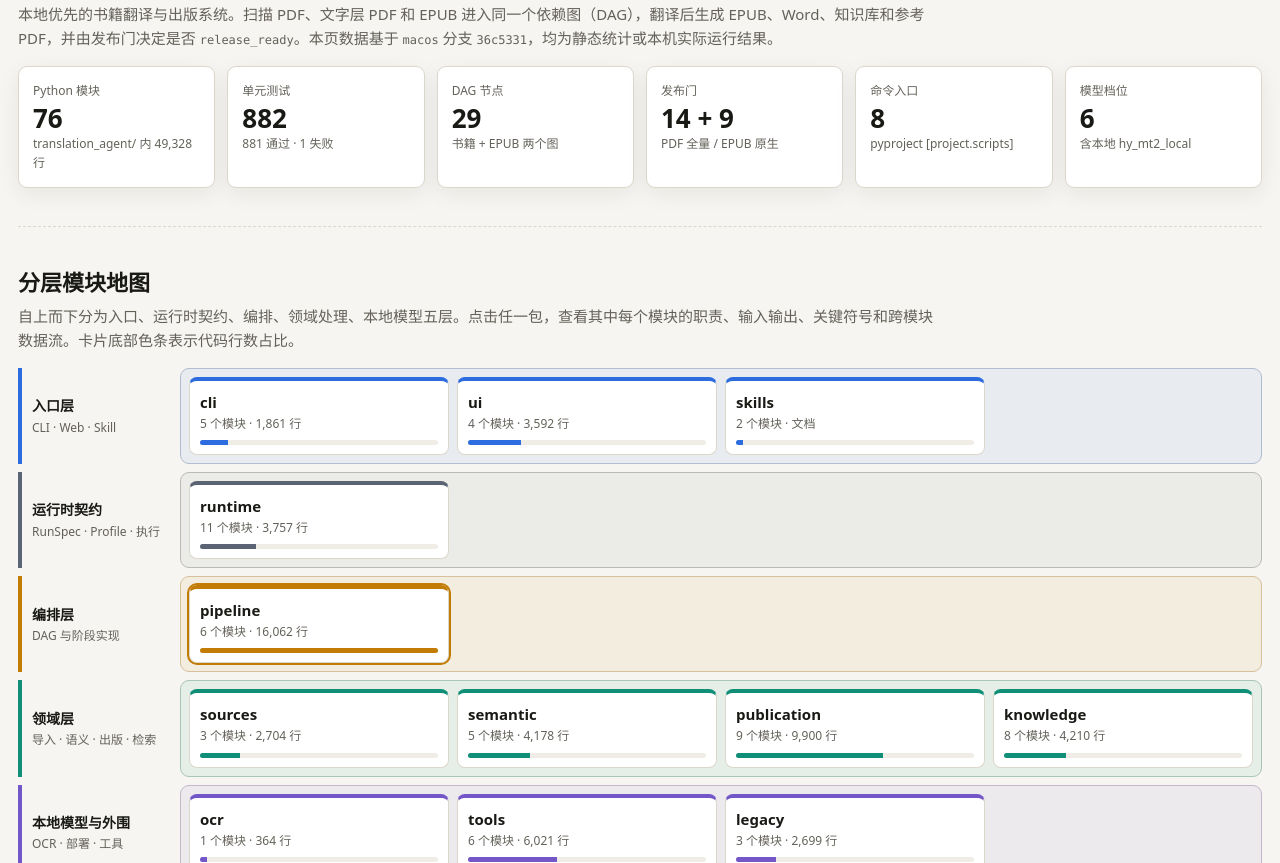
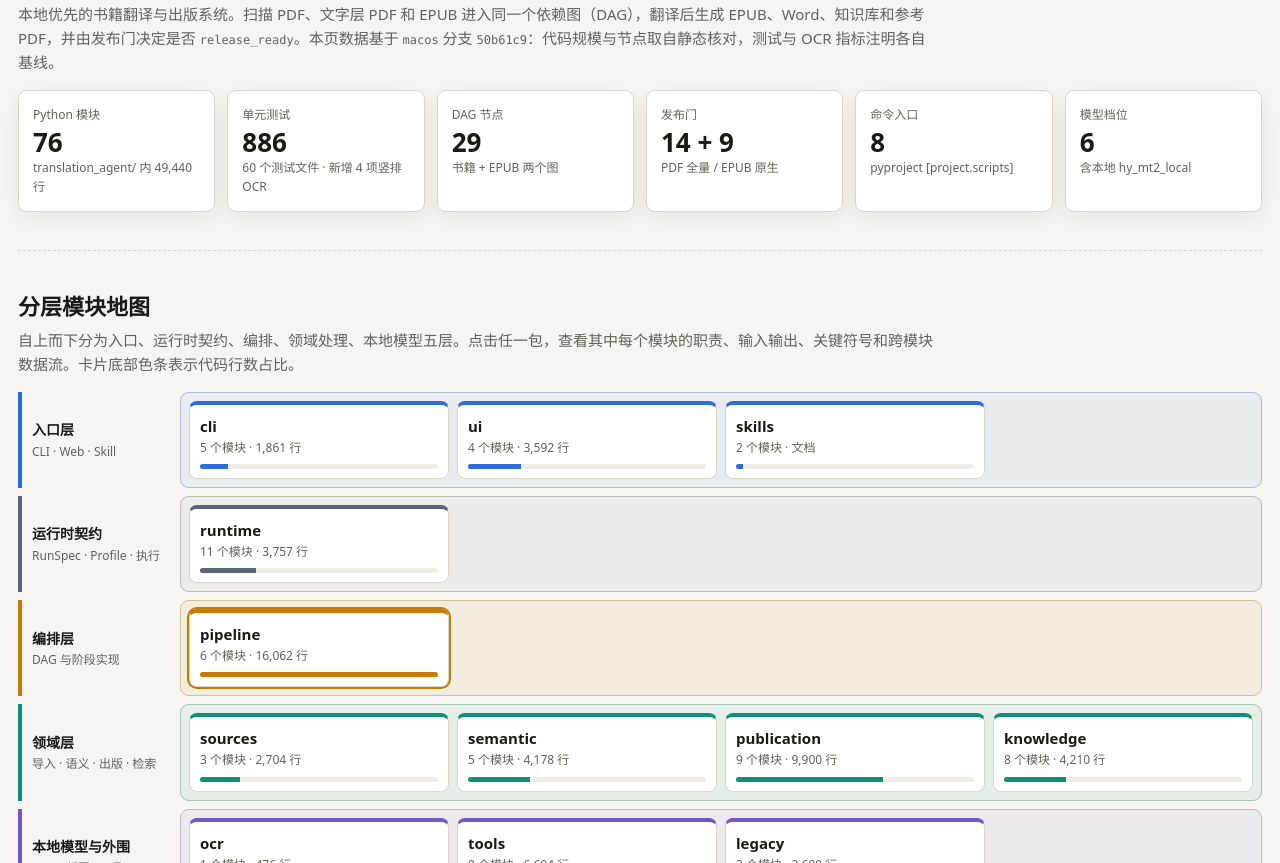
Before and after one commit to 693623649-border/translation-agent, a plain HTML site: page docs/project-overview.html in a window 1280 px wide. Shown: the part 169-1032 px from the top of the page. Drawn offline with Linux system fonts and the light colour scheme.

Commit message:
docs: refresh overview for updated OCR and translation nodes

```diff
--- a/docs/project-overview.html
+++ b/docs/project-overview.html
@@ -85,7 +85,7 @@ svg text{fill:var(--ink);font-family:system-ui,"PingFang SC",sans-serif}
 <!-- 模块 1：概览。数据来自 git ls-files 行数统计、unittest 运行和 selfcheck_pipeline_nodes.py -->
 <section id="overview">
 <h1>模块化工程总览：从来源文件到可签发成品</h1>
-<p class="sub">本地优先的书籍翻译与出版系统。扫描 PDF、文字层 PDF 和 EPUB 进入同一个依赖图（DAG），翻译后生成 EPUB、Word、知识库和参考 PDF，并由发布门决定是否 <code>release_ready</code>。本页数据基于 <code>macos</code> 分支 <code>36c5331</code>，均为静态统计或本机实际运行结果。</p>
+<p class="sub">本地优先的书籍翻译与出版系统。扫描 PDF、文字层 PDF 和 EPUB 进入同一个依赖图（DAG），翻译后生成 EPUB、Word、知识库和参考 PDF，并由发布门决定是否 <code>release_ready</code>。本页数据基于 <code>macos</code> 分支 <code>50b61c9</code>：代码规模与节点取自静态核对，测试与 OCR 指标注明各自基线。</p>
 <div class="grid g6" id="stats"></div>
 </section>
 
@@ -140,29 +140,29 @@ svg text{fill:var(--ink);font-family:system-ui,"PingFang SC",sans-serif}
 <div class="grid g3" style="margin-top:14px" id="profiles"></div>
 </section>
 
-<!-- 模块 7：近期变更时间线（c4733cc..36c5331） -->
+<!-- 模块 7：近期变更时间线（c4733cc..50b61c9） -->
 <section id="changes">
-<h2>近期变更（c4733cc → 36c5331）</h2>
-<p class="sub">上一版总览之后合入 macos 的工作：本地翻译档位、生命周期修复和三项性能修复。</p>
+<h2>近期变更（c4733cc → 50b61c9）</h2>
+<p class="sub">上一版总览之后合入 macos 的工作：本地翻译档位、生命周期修复、三项性能修复，以及竖排 OCR 阅读顺序和 OCR 工具链。</p>
 <div class="grid g2"><div class="tl" id="timeline"></div><div class="card"><h3>性能修复的实测效果</h3><div class="bars" id="perf" style="margin-top:10px"></div><p class="note">数据来自对应提交的回归测试和说明，比较的是调用或导入次数，不是墙钟耗时。</p></div></div>
 </section>
 
 <!-- 模块 8：规模、测试与当前风险 -->
 <section id="health">
 <h2>代码规模、测试与当前风险</h2>
-<p class="sub">左边是各包的代码行数，右边是测试最多的文件。测试为本机 <code>.venv</code> 下执行 <code>python -m unittest discover -s tests</code> 的结果。</p>
+<p class="sub">左边是各包的代码行数，右边是测试最多的文件。用例总数为 HEAD 静态计数；页面保留 2026-11-09 的全量基线，新增 4 项竖排 OCR 用例已单独验证。</p>
 <div class="grid g2"><div class="card"><h3>包代码行数</h3><div class="bars" id="sizeBars" style="margin-top:10px"></div></div><div class="card"><h3>测试分布（def test_ 数量）</h3><div class="bars" id="testBars" style="margin-top:10px"></div></div></div>
 <div class="grid g2" style="margin-top:12px" id="risks"></div>
 </section>
 
-<p class="footer">数据来源：<code>git ls-files</code> 行数统计；<code>ast</code> 解析内部 import；<code>tools/selfcheck_pipeline_nodes.py --json</code> 输出的节点计划；<code>CHECK_IDS</code> 常量；<code>git log c4733cc^..36c5331</code>；2026-11-09 本机 unittest 运行。样书 OCR 指标来自一次 20 页竖排扫描样书实测，不外推到其他版式。</p>
+<p class="footer">数据来源：<code>git ls-files</code> 行数统计；<code>ast</code> 解析内部 import；<code>tools/selfcheck_pipeline_nodes.py --json</code> 输出的节点计划；<code>CHECK_IDS</code> 常量；<code>git log c4733cc^..50b61c9</code>；测试总数为 HEAD 静态计数，新增 OCR 用例已单独运行。样书 OCR 指标来自一次 20 页竖排扫描样书实测，测量早于 8cb3bd8 的竖排排序更新，不外推到其他版式或更新后的效果。</p>
 </main>
 
 <script>
 /* ===== 数据层：页面上的所有数字和名称都集中在 DATA，渲染函数只负责把数据画出来 ===== */
 const C={entry:"#2d6cdf",runtime:"#5b6475",orch:"#c27c05",domain:"#0f8f78",model:"#7357c8",red:"#c4473a",violet:"#7357c8"};
 const DATA={
-stats:[["Python 模块","76","translation_agent/ 内 49,328 行"],["单元测试","882","881 通过 · 1 失败"],["DAG 节点","29","书籍 + EPUB 两个图"],["发布门","14 + 9","PDF 全量 / EPUB 原生"],["命令入口","8","pyproject [project.scripts]"],["模型档位","6","含本地 hy_mt2_local"]],
+stats:[["Python 模块","76","translation_agent/ 内 49,440 行"],["单元测试","886","60 个测试文件 · 新增 4 项竖排 OCR"],["DAG 节点","29","书籍 + EPUB 两个图"],["发布门","14 + 9","PDF 全量 / EPUB 原生"],["命令入口","8","pyproject [project.scripts]"],["模型档位","6","含本地 hy_mt2_local"]],
 
 /* 分层：每层若干包，pkg 对应 PKGS 中的键 */
 layers:[
@@ -245,17 +245,20 @@ knowledge:{lines:4210,sum:"单书 RAG 检索（词法 + 向量混合、重排、
  ["knowledge/kb_translation.py","知识库语料中文标准化与分块翻译","原始分块、模型凭据","中文分块、.translation.json 审计","ensure_chinese_rows,DeepSeekTranslator"],
  ["knowledge/knowledge_base_audit.py","知识库结构与章节完整性审计","knowledge_base.jsonl、章节元数据","Issue 列表与覆盖率","audit_knowledge_base,audit_rows"]],
  flows:["RagKnowledgeBase.retrieve → rag_apparatus：对目录、索引等结构性分块降权","RagKnowledgeBase.retrieve → OpenAICompatibleReranker.rerank：混合召回后做模型精排","global_knowledge_base._ingest_workspace：比较工作区指纹，只重建变化的书，失败保留旧库"]},
-ocr:{lines:364,sum:"离线 PP-OCRv5 CPU 原生 OCR，与本地翻译模型共享同一把租约锁。",mods:[
- ["ocr/paddle_native.py","离线 CPU 原生 OCR 后端","页面图片、NativeOptions、本地模型目录","按阅读方向排序的文本、native-cpu/<variant> 模型身份","PaddleNativeOCR,NativeOptions,model_identity,ordered_text"]],
- flows:["ocr_image：先解码页面图片，再获取引擎；坏图在加载模型和占租约前失败（19b9d48）","引擎释放 → 清理异常回溯帧 → 释放租约，避免异常对象钉住模型（e488251）"]},
-tools:{lines:6021,sum:"外围工具与部署：PaddleOCR 容器、单书体例修复、产物注册、DAG 结构自检。",mods:[
+ocr:{lines:476,sum:"离线 PP-OCRv5 CPU 原生 OCR：竖排按段分组，段间自上而下、段内从右到左，过滤版心页框并对傍点加宽列重识别；与本地翻译模型共享租约锁。",mods:[
+ ["ocr/paddle_native.py","离线 CPU 原生 OCR 后端（竖排阅读顺序 + 傍点重识别）","页面图片、NativeOptions、本地模型目录","按阅读方向排序的文本、native-cpu/<variant> 模型身份","PaddleNativeOCR,NativeOptions,model_identity,ordered_text,_column_width,_vertical_tiers,_tier_index"]],
+ flows:["ocr_image：先解码页面图片，再获取引擎；坏图在加载模型和占租约前失败（19b9d48）","竖排排序：按文字高度加权估计正文列宽，识别多段版面；段间自上而下、同段内从右到左，跨段标题按首个重叠段排序；删除首段上方两列宽内、宽大于高的扁平页框行，保留标题与图注（8cb3bd8）","傍点重识别：对宽于 1.25 倍列宽、高过 3 倍列宽的行，只重识别左侧正文列；仅当分数提高且字符数不低于原识别 80% 时替换（8cb3bd8）","缓存身份：原生 OCR 的 model_identity 版本升到 2，阅读方向、渲染参数和权重哈希都进入身份，旧竖排检查点不再命中（8cb3bd8）","引擎释放 → 清理异常回溯帧 → 释放租约，避免异常对象钉住模型（e488251）"]},
+tools:{lines:6694,sum:"外围工具与部署：Magpie 视觉 OCR、OCR 质量抽样、单书体例修复、产物注册、DAG 结构自检。",mods:[
  ["tools/selfcheck_pipeline_nodes.py","不跑模型的 DAG 结构自检","prepare_*_graph、recipes/*.toml、假 PDF / EPUB","节点 requires / provides 计划、问题清单","_check_graph,_check_book_variants"],
  ["tools/outputs_registry.py","汇总 outputs 版本注册表","outputs/* 的 manifest、报告","outputs/MANIFEST.json 与 .md","_book_entry,_report_status"],
  ["tools/audit_output_quality.py","扫描章节 / 页 / 知识库的截断与顺序缺陷","outputs/<book>/","缺陷计数与热点清单","audit_book,audit_pages_dir"],
+ ["tools/magpie_ocr.py","Magpie 视觉 OCR 独立驱动","PDF、页范围、Magpie PC 凭据","PageRecord 检查点、ocr_manifest.json、审计页图","transcribe_once,PageRecord,POST /v1/chat/completions"],
+ ["tools/select_ocr_samples.py","固定种子分层抽取 OCR 质量样本","pages/、候选页字符阈值、样本数","ocr_sample_pages.json、450 DPI 校对切片","PageStore,random.Random,buckets"],
  ["tools/local_paddleocr_import.py","本地 PaddleOCR 后端：渲染、分片 OCR、导入","源 PDF、页范围、shard 参数","PageRecord 检查点","_render_pages,_run_ocr"],
+ ["tools/books/clean_karatani_page_frames.py","单书：剥离印刷页码与章题跑眉","柄谷行人 PageRecord","改写后的 pages，需重编译并刷新语义审计","_is_frame_title_line,_is_pure_folio_line"],
  ["tools/books/*","单书体例模板：尾注转换、目录修复、知识库与 DOCX","各书 outputs 工作目录","章节、toc.json、knowledge_base.jsonl","transform,build_rows,publish_work"],
  ["deploy/paddleocr/*","GPU / CPU OCR 容器、权重下载、基准","models.manifest.json、io 目录","page_NNNN.json、基准 JSON","batch_ocr,bench_ocr,download_models"]],
- flows:["book_pipeline → local_paddleocr_import → deploy/paddleocr/batch_ocr：页图与分片参数进入容器，结果由 import_existing_ocr 写回 PageRecord","tools/books/endnote_*.py → publication_verifier：重写章节并刷新语义审计，供 semantics.integrity 校验"]},
+ flows:["book_pipeline → local_paddleocr_import → deploy/paddleocr/batch_ocr：页图与分片参数进入容器，结果由 import_existing_ocr 写回 PageRecord","tools/magpie_ocr.py → PageRecord：视觉转写先写入 pages；运行 core.pages.ocr 时用 --ocr-cache-model magpie/group/cheap-first/vision-v1 绑定该身份，逐页检查点即可复用（50b61c9）","tools/select_ocr_samples.py → work/.../ocr_sample_pages.json：固定种子分层抽样并渲染 450 DPI 校对图；人工按图转写 audit/ocr-quality-samples.json 后供 ocr.quality 门使用","tools/books/clean_karatani_page_frames.py → compile：只删完整跑眉与纯数字页码行，正文中的章题引用保留；改页后需重新翻译并刷新语义审计","tools/books/endnote_*.py → publication_verifier：重写章节并刷新语义审计，供 semantics.integrity 校验"]},
 legacy:{lines:2699,sum:"旧版逐页 CLI 与维护脚本，检查点可被新管线兼容导入。",mods:[
  ["legacy/pdf_text_agent.py","旧版逐页 OCR / 翻译 / 总结 CLI","PDF / 图片、Provider Profile","_checkpoints/page_XXXX.json、summary.docx","LLMAgent,process_pdf"],
  ["maintenance/regenerate_reviewed_chapters.py","从连续页文本重建整章审定稿","pages、toc.json","reviewed_chapters/<id>.md、audit.json","reconstruct_chapter,translate_unit"],
@@ -317,6 +320,11 @@ nodeModel:{
  "core.toc.resolve":["LLM","GlmClient.chat_json → extract_toc，使用 toc_profile（示例 glm_toc / glm-5.2）。传入 --toc-json 人工目录时不调用模型；toc_source=outline 时换成 core.toc.from_outline，直接读 PDF 书签，不调用模型"],
  "core.semantic.translate":["LLM","RunExecutionService._prepare_epub_graph 构造请求函数：build_openai_chat_request｜LocalSemanticRequest → translate_units 分批调用"],
  "core.publish.knowledge_base":["嵌入","仅在 --rag-embed 时调用 maybe_build_zhipu_embedding_index → ZhipuEmbeddingProvider；失败只延后向量索引，不阻断出版"]},
+/* 节点内的关键行为：缓存、排序和重试策略不塞进“模型客户端”链 */
+nodeNotes:{
+ "core.pages.ocr":"native 竖排：列宽按文字高度加权估计；多段版面段间自上而下、段内从右到左；首段上方两列宽内、宽大于高的扁平框按印刷页码 / 跑眉删除，标题与图注保留。傍点加宽行只重识别左侧正文列。原生 OCR 的 model_identity version=2，旧竖排检查点不再命中。图外的 tools/magpie_ocr.py 也可预写 PageRecord；用 --ocr-cache-model magpie/group/cheap-first/vision-v1 绑定后，本节点直接续跑。",
+ "core.pages.translate":"节点本身不缓存，但页级 translation overlay 按模型身份、提示词版本和目标语言判断是否新鲜；本地档位用 hy-mt 提示词，远端档位用 book 提示词，换模型只重译受影响页。",
+ "core.semantic.translate":"EPUB 语义翻译按批次缓存，缓存键含模型、提示词、思考档与温度；translation_mode=run 调模型，apply 只导入外部译文。本地档位经 LocalSemanticRequest 复用托管 llama-server。"},
 dagColors:{source:"#2d6cdf",page:"#0f8f78",translate:"#7357c8",struct:"#c27c05",semantic:"#5b6475",publish:"#0f8f78",verify:"#c4473a"},
 dagNames:{source:"来源绑定",page:"逐页处理",translate:"翻译（可选）",struct:"结构与复核",semantic:"语义重建",publish:"出版",verify:"验收"},
 
@@ -331,7 +339,7 @@ clients:{
   [2,"paddle","PaddleNativeOCR"],[2,"vision","CodingPlanVisionOCR"],[2,"tess","TesseractOCR"],[2,"plocal","paddleocr-local 批量导入"],[2,"glm","GlmClient"],[2,"ds","DeepSeekClient(GlmClient)"],[2,"local","LocalLlamaChatClient"],[2,"oai","build_openai_chat_request"],[2,"lsr","LocalSemanticRequest"],[2,"zhipu","ZhipuEmbeddingProvider"],[2,"rr","OpenAICompatibleReranker / DeepSeekTranslator"],
   [3,"T_cpu","本地 CPU 进程（PP-OCRv5）"],[3,"T_mcp","McpStdioClient → npx @z_ai/mcp-server"],[3,"T_bin","tesseract 命令行"],[3,"T_docker","Docker GPU 容器"],[3,"T_http","HTTPS {base_url}/chat/completions"],[3,"T_llama","ManagedLlamaServer → 127.0.0.1 llama-server"],[3,"T_sdk","openai SDK（embeddings / chat）"]],
  rows:[
-  ["OCR","core.pages.ocr","paddle_native / glm_vision","paddleocr-native · coding-plan-mcp · glm-ocr · tesseract · paddleocr-local","resolve_ocr_backend_name 选后端 → OCRBackend.ocr_image 逐页识别","本地 CPU / MCP stdio / HTTPS / 命令行 / Docker","book_pipeline.py:6893 · ocr/paddle_native.py:206",["ocr","W_ocr","paddle","vision","tess","plocal","glm","T_cpu","T_mcp","T_bin","T_docker","T_http"]],
+  ["OCR","core.pages.ocr","paddle_native / glm_vision","paddleocr-native · coding-plan-mcp · glm-ocr · tesseract · paddleocr-local","resolve_ocr_backend_name 选后端 → OCRBackend.ocr_image 逐页识别","本地 CPU / MCP stdio / HTTPS / 命令行 / Docker","book_pipeline.py:6893 · ocr/paddle_native.py:154, 273, 369",["ocr","W_ocr","paddle","vision","tess","plocal","glm","T_cpu","T_mcp","T_bin","T_docker","T_http"]],
   ["OCR 校勘","core.pages.proofread","deepseek_flash","openai-chat · glm-chat","build_proofread_client → DeepSeekClient / GlmClient → ChatOCRProofreader.proofread（拒绝本地档位）","HTTPS","book_pipeline.py:6683, 2141",["proof","W_proof","glm","ds","T_http"]],
   ["目录解析","core.toc.resolve","glm_toc（glm-5.2）","openai-chat · glm-chat","GlmClient.chat_json → extract_toc；传 --toc-json 时不调用","HTTPS","book_pipeline.py:7539, 3223",["toc","W_toc","glm","T_http"]],
   ["页翻译","core.pages.translate","deepseek_flash，或 hy_mt2_local","openai-chat · glm-chat · llama-cpp-local","build_translation_client → DeepSeekClient｜GlmClient｜LocalLlamaChatClient → ChatTranslator.translate","HTTPS / 127.0.0.1","book_pipeline.py:6614, 2012 · local_llm_server.py:619",["ptr","W_tr","glm","ds","local","T_http","T_llama"]],
@@ -347,7 +355,7 @@ clients:{
 /* 本地模型时序：泳道与消息 [起点泳道, 终点泳道, 文本, 是否返回] */
 lanes:["Graph 节点","model_lease","ManagedLlamaServer","_llama_supervisor","llama-server"],
 seq:[[0,1,"首个未命中缓存的请求 → acquire_heavy_model_lease()",0],[1,1,"flock cpu.lock（OCR 占用时排队）",0],[1,2,"租约就绪",1],[2,3,"spawn：继承锁 fd + control-fd",0],[3,4,"启动 llama-server（127.0.0.1 空闲端口 · 会话密钥）",0],[3,2,"stdout 首行回传 PID",1],[0,4,"翻译请求：并发 1 · ctx 4096 · 输出 ≤2048",0],[4,0,"译文；溢出或截断直接报错",1],[0,2,"阶段结束 / SIGTERM → close()",0],[2,3,"关闭 control-fd",0],[3,4,"停止 server，等待退出",0],[2,1,"后端已退出 → release_heavy_model_lease()",0]],
-localCards:[["锁顺序","先取租约再加载权重，后端退出后才释放。OCR 引擎先释放再放租约，并清理异常回溯帧，避免异常对象把模型留在内存（e488251）。"],["故障恢复","supervisor 继承锁描述符，worker 退出或崩溃时停止 server。下一次任务能回收 owner 与 supervisor 都已消失的孤儿进程（recover_orphaned_server）。SIGTERM 能取消排队中或加载中的启动（c92bdbd）。"],["缓存与身份","二进制与模型 SHA-256 固定写入 pipeline.example.toml，并进入缓存身份。plan、status 和全部命中缓存的运行不加载模型。本地档位不用于目录和校勘。"]],
+localCards:[["锁顺序","先取租约再加载权重，后端退出后才释放。OCR 引擎先释放再放租约，并清理异常回溯帧，避免异常对象把模型留在内存（e488251）。"],["故障恢复","supervisor 继承锁描述符，worker 退出或崩溃时停止 server。下一次任务能回收 owner 与 supervisor 都已消失的孤儿进程（recover_orphaned_server）。SIGTERM 能取消排队中或加载中的启动（c92bdbd）。"],["缓存与身份","二进制与模型 SHA-256 固定写入 pipeline.example.toml，并进入缓存身份。plan、status 和全部命中缓存的运行不加载模型。原生 OCR 的 model_identity version=2，竖排排序或傍点算法变化会换身份，旧页检查点不复用。"]],
 
 /* 发布门：CHECK_IDS 原样 + 中文说明 */
 gates:{
@@ -358,6 +366,8 @@
 
 /* 近期变更 */
 timeline:[
+ ["50b61c9","feat","新增 Magpie 视觉 OCR 驱动、固定种子 OCR 抽样和柄谷行人页框清理工具；拒答、纯拉丁文本和假空白在落盘前拦截"],
+ ["8cb3bd8","feat","原生竖排 OCR 按段阅读、删除版心页框并对傍点列重识别；model_identity 升到 2，旧竖排检查点失效"],
  ["c4733cc","fix","语义请求重试有上限：永久请求错误（SemanticRequestError）不再拆批重试，任一批失败即停止后续调度"],
  ["84be609","perf","同一节点判定内复用源 PDF 摘要（FileDigestCache），节点边界清空"],
  ["666b6bb","perf","全局知识库按工作区增量同步，只重建变化的书"],
@@ -370,7 +380,7 @@ timeline:[
  ["36c5331","merge","集成到 macos，保留生产 pipeline.toml，本地档位仅在 example 中提供"]],
 perf:[["永久翻译错误","24 次请求 → 1 次",96],["源 PDF 哈希","每节点 3 次 → 1 次",67],["知识库改一本","导入 5 本 → 1 本",80]],
 tests:[["test_book_pipeline",131],["test_book_graph",78],["test_publication_verifier",58],["test_document_pipeline",35],["test_frontend_runtime",31],["test_rag_knowledge_base",29],["test_kb_translation",26],["test_global_knowledge_base",26],["test_semantic_translation_runner",23],["test_local_llm_server",23],["test_epub_graph",22]],
-risks:[["失败测试：docx.render","<code>test_book_pipeline…test_cli_manual_toc_to_all_outputs</code> 的 verify 阶段 13 项通过、1 项失败。失败项是 <code>docx.render</code>（Word 渲染后发现版面异常）：本机 LibreOffice 渲染时 <code>fontconfig</code> 为 null，实际用的是 Liberation / FrankRuhl 回退字体，而不是请求的 SimSun、Microsoft YaHei。文本覆盖率 1.0，说明问题出在字体环境，不是内容缺失。"],["发布阻断：竖排 OCR 质量","20 页竖排扫描样书三页抽样 CER 为 67% / 87% / 70%，汇总 74%，远高于 2% 门限，正式发布被 <code>ocr.quality</code> 阻断。另有 15 页译文残留印刷页码，命中 <code>content.hygiene</code>。"]]
+risks:[["失败测试：docx.render","<code>test_book_pipeline…test_cli_manual_toc_to_all_outputs</code> 的 verify 阶段 13 项通过、1 项失败。失败项是 <code>docx.render</code>（Word 渲染后发现版面异常）：本机 LibreOffice 渲染时 <code>fontconfig</code> 为 null，实际用的是 Liberation / FrankRuhl 回退字体，而不是请求的 SimSun、Microsoft YaHei。文本覆盖率 1.0，说明问题出在字体环境，不是内容缺失。"],["发布阻断：竖排 OCR 质量","20 页竖排扫描样书三页抽样 CER 为 67% / 87% / 70%，汇总 74%，远高于 2% 门限；该测量早于 8cb3bd8 的按段排序、页框过滤和傍点重识别，更新后尚未重测，不能视为已通过。另有 15 页译文残留印刷页码，命中 <code>content.hygiene</code>；可用 <code>tools/books/clean_karatani_page_frames.py</code> 从页记录剥离并重新编译。"]]
 };
 
 /* ===== 渲染层 ===== */
@@ -460,6 +470,7 @@ function renderDag(){
  $("#dagDetail").innerHTML=`<b class="mono">${n[0]}</b> <span class="tag" style="--c:${DATA.dagColors[n[4]]}">${DATA.dagNames[n[4]]}</span>${n[3]===1?' <span class="kv">可选节点</span>':n[3]===2?' <span class="kv">默认节点，开启翻译后被替代</span>':""}${m?` <span class="tag" style="--c:${MODEL_COLOR[m[0]]}">${m[0]}</span>`:""}
  <div style="margin-top:8px"><span class="kv">requires：${n[2].length?n[2].join(" · "):"无（入口）"}</span><span class="kv">provides：${n[1].join(" · ")}</span></div>
  ${m?`<p style="margin:8px 0 0;font-size:13px"><b>模型客户端：</b>${m[1]}</p>`:""}
+ ${DATA.nodeNotes[n[0]]?`<p class="note" style="margin:6px 0 0"><b>节点行为：</b>${DATA.nodeNotes[n[0]]}</p>`:""}
  ${OPT[n[0]]?`<p class="note" style="margin:6px 0 0">${OPT[n[0]]}</p>`:""}<p class="note" style="margin:6px 0 0">上游：${up.join("、")||"无（入口）"}　下游：${down.join("、")||(isTarget?"无，这是 Recipe 的运行目标（target artifact）":"无")}</p>`;
 }
 $("#dagTabs").onclick=e=>{const b=e.target.closest("button");if(!b)return;if(b.dataset.k){dagKey=b.dataset.k;dagActive=-1}if(b.dataset.opt){dagOpt=b.dataset.opt==="1";dagActive=-1}renderDag()};
@@ -524,7 +535,7 @@ $("#perf").innerHTML=DATA.perf.map(p=>`<div class="row"><b>${p[0]}</b><div class
 /* 规模与测试 */
 const sizes=Object.entries(DATA.PKGS).filter(([,p])=>p.lines).sort((a,b)=>b[1].lines-a[1].lines);
 $("#sizeBars").innerHTML=sizes.map(([k,p])=>`<div class="row"><b>${k}</b><div class="bar" style="width:${p.lines/sizes[0][1].lines*100}%;--c:${pkgColor(k)}"></div><span class="note">${p.lines.toLocaleString()}</span></div>`).join("")+`<p class="note">legacy 含 maintenance；tools 含 tools/ 下全部 Python。pipeline/book_pipeline.py 单文件 8,042 行，是最大的模块。</p>`;
-$("#testBars").innerHTML=DATA.tests.map(([k,n])=>`<div class="row" style="grid-template-columns:190px 1fr 40px"><b class="mono" style="font-size:11px">${k}</b><div class="bar" style="width:${n/DATA.tests[0][1]*100}%;--c:var(--blue)"></div><span class="note">${n}</span></div>`).join("")+`<p class="note">共 60 个测试文件、882 个用例，本机全量运行约 22 秒。</p>`;
+$("#testBars").innerHTML=DATA.tests.map(([k,n])=>`<div class="row" style="grid-template-columns:190px 1fr 40px"><b class="mono" style="font-size:11px">${k}</b><div class="bar" style="width:${n/DATA.tests[0][1]*100}%;--c:var(--blue)"></div><span class="note">${n}</span></div>`).join("")+`<p class="note">共 60 个测试文件、886 个用例；新增 4 项竖排 OCR 用例已单独通过。</p>`;
 $("#risks").innerHTML=DATA.risks.map(r=>`<div class="card risk"><h3 class="bad">${r[0]}</h3><p class="sub" style="margin:6px 0 0;font-size:13px">${r[1]}</p></div>`).join("");
 
 /* 深浅主题切换 */
```
